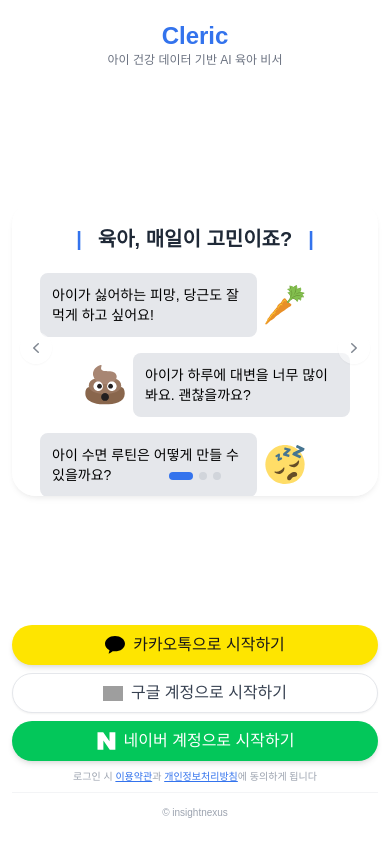
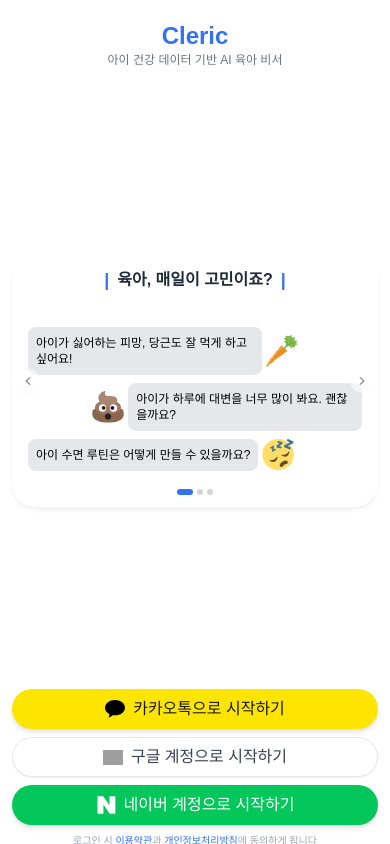
Before and after one commit to jjweidon/cleric, a Next.js app in the folder client/: page / in a window 390 px wide. Built offline with nearby package versions, Linux system fonts and the light colour scheme; grey boxes are pictures that could not be loaded.

Commit message:
fix(client): Intro Page 캐러셀 반응형 적용 안되는 부분 수정

```diff
--- a/client/src/app/page.tsx
+++ b/client/src/app/page.tsx
@@ -27,7 +27,7 @@
   };
 
   return (
-    <div className="flex flex-col items-center justify-center min-h-screen w-full">
+    <div className="flex flex-col min-h-[100vh] bg-white">
       {showIntro ? (
         // Intro 페이지
         <div className="flex flex-col items-center justify-center min-h-screen w-full fixed inset-0 bg-primary text-white animate-fade-out">
@@ -42,10 +42,11 @@
       ) : (
         // Sign in 페이지
         <div
-          className={`flex flex-col items-center justify-between min-h-screen w-full bg-white p-3 md:p-4 lg:p-6 ${
+          className={`flex flex-col min-h-[100vh] w-full bg-white p-3 md:p-4 lg:p-6 ${
             animateLogin ? 'animate-fade-in' : 'opacity-0'
           }`}
         >
+          <main className="flex-1 flex flex-col items-center justify-between h-full">
             {/* 앱 로고 */}
             <div className="w-full mt-2 md:mt-4">
               <h1 className="text-2xl md:text-3xl font-bold text-center text-primary mb-0 md:mb-1">Cleric</h1>
@@ -85,6 +86,7 @@
                 로그인 시 <a href="#" className="text-primary underline">이용약관</a>과 <a href="#" className="text-primary underline">개인정보처리방침</a>에 동의하게 됩니다
               </p>
             </div>
+          </main>
 
           <Footer />
         </div>
@@ -163,10 +165,10 @@
   };
 
   const renderTitle = (title: string) => (
-    <div className="flex items-center justify-center mb-5 text-center">
-      <span className="text-primary font-bold text-xl">|</span>
-      <h2 className="text-xl font-bold text-gray-800 px-2 text-center mx-2 break-keep">{title}</h2>
-      <span className="text-primary font-bold text-xl">|</span>
+    <div className="flex items-center justify-center mb-2 md:mb-5 text-center">
+      <span className="text-primary font-bold text-lg md:text-xl">|</span>
+      <h2 className="text-base md:text-xl font-bold text-gray-800 px-1 md:px-2 text-center mx-1 md:mx-2 break-keep">{title}</h2>
+      <span className="text-primary font-bold text-lg md:text-xl">|</span>
     </div>
   );
 
@@ -174,20 +176,20 @@
     switch (slide.type) {
       case 'conversations':
         return (
-          <div className="flex flex-col w-full space-y-4">
+          <div className="flex flex-col w-full space-y-2 md:space-y-4">
             {slide.conversations.map((conv: any, i: number) => (
               <div
                 key={i}
-                className={`flex ${conv.position === 'left' ? 'justify-start' : 'justify-end'} items-center gap-2 w-full`}
+                className={`flex ${conv.position === 'left' ? 'justify-start' : 'justify-end'} items-center gap-1 md:gap-2 w-full`}
               >
                 {conv.position === 'right' && (
-                  <div className="flex-shrink-0 w-10 h-10">
+                  <div className="flex-shrink-0 w-8 h-8 md:w-10 md:h-10">
                     <Image
                       src={conv.emoji}
-                      width={40}
-                      height={40}
+                      width={32}
+                      height={32}
                       alt={conv.emojiAlt}
-                      className="object-contain"
+                      className="object-contain w-full h-full"
                       onError={(e) => {
                         const target = e.target as HTMLImageElement;
                         target.onerror = null;
@@ -198,17 +200,17 @@
                     />
                   </div>
                 )}
-                <div className={`bg-gray-200 p-3 rounded-lg max-w-[70%] relative`}>
-                  <p className="text-sm">{conv.message}</p>
+                <div className={`bg-gray-200 p-2 md:p-3 rounded-lg max-w-[70%] relative`}>
+                  <p className="text-xs md:text-sm">{conv.message}</p>
                 </div>
                 {conv.position === 'left' && (
-                  <div className="flex-shrink-0 w-10 h-10 z-10">
+                  <div className="flex-shrink-0 w-8 h-8 md:w-10 md:h-10 z-10">
                     <Image
                       src={conv.emoji}
-                      width={40}
-                      height={40}
+                      width={32}
+                      height={32}
                       alt={conv.emojiAlt}
-                      className="object-contain"
+                      className="object-contain w-full h-full"
                       onError={(e) => {
                         const target = e.target as HTMLImageElement;
                         target.onerror = null;
@@ -227,13 +229,13 @@
       case 'illustration':
         return (
           <div className="relative w-full h-full flex flex-col items-center justify-center">
-            <div className="w-full mx-auto relative max-w-[220px] md:max-w-xs">
+            <div className="w-full mx-auto relative max-w-[100px] xs:max-w-[120px] sm:max-w-[140px] md:max-w-[160px] lg:max-w-[180px]">
               <Image
                 src={slide.image}
-                width={140}
-                height={80}
+                width={80}
+                height={48}
                 alt={slide.imageAlt}
-                className="object-contain mx-auto"
+                className="object-contain mx-auto w-full h-auto"
                 onError={(e) => {
                   const target = e.target as HTMLImageElement;
                   target.onerror = null;
@@ -242,25 +244,25 @@
               />
 
               {/* 말풍선 */}
-              <div className="absolute top-0 left-0 transform -translate-x-1/5 -translate-y-1/5 bg-gray-200 p-3 rounded-lg w-[180px] md:w-[220px] lg:w-[250px] relative">
-                <p className="text-xs md:text-sm">{slide.message}</p>
+              <div className="absolute top-0 left-0 transform -translate-x-1/4 -translate-y-1/4 bg-gray-200 p-1.5 md:p-2.5 rounded-lg w-[100px] xs:w-[120px] sm:w-[140px] md:w-[160px] lg:w-[180px] relative">
+                <p className="text-[9px] sm:text-[10px] md:text-xs">{slide.message}</p>
               </div>
 
               {/* 생각 풍선 */}
-              <div className="absolute top-0 right-0 transform translate-x-1/3 -translate-y-1/4 bg-gray-100 p-3 rounded-3xl w-[120px] md:w-[140px] lg:w-[160px] border border-gray-200">
-                <div className="flex flex-wrap justify-center gap-1 md:gap-2">
+              <div className="absolute top-0 right-0 transform translate-x-1/4 -translate-y-1/4 bg-gray-100 p-1.5 md:p-2.5 rounded-3xl w-[70px] xs:w-[80px] sm:w-[100px] md:w-[120px] lg:w-[140px] border border-gray-200">
+                <div className="flex flex-wrap justify-center gap-0.5 md:gap-1.5">
                   {slide.thoughts.map((thought: string, i: number) => (
                     <span
                       key={i}
-                      className="text-xs md:text-sm inline-block"
+                      className="text-[8px] sm:text-[9px] md:text-[10px] inline-block"
                       style={{
-                        fontSize: `${0.5 + (i+0.1) * 0.1}rem`,
+                        fontSize: `${0.35 + (i+0.1) * 0.08}rem`,
                         transform: `rotate(${(i+0.5) * 5 - 10}deg)`,
                         opacity: 0.7 + (i+0.1) * 0.3,
                         position: 'relative',
-                        left: `${(i % 2) * 10 - 5}px`,
-                        top: `${(i % 3) * 6 - 6}px`,
-                        margin: '3px'
+                        left: `${(i % 2) * 6 - 3}px`,
+                        top: `${(i % 3) * 3 - 3}px`,
+                        margin: '1px'
                       }}
                     >
                       {thought}
@@ -274,27 +276,27 @@
 
       case 'response':
         return (
-          <div className="w-full flex-col justify-center px-2">
-            <div className="bg-gray-200 p-3 md:p-4 rounded-lg w-full max-w-[85%] md:max-w-[90%] lg:max-w-[95%] relative">
+          <div className="w-full flex-col justify-center px-1 md:px-2">
+            <div className="bg-gray-200 p-1.5 md:p-3 rounded-lg w-full max-w-[80%] md:max-w-[85%] lg:max-w-[90%] relative">
               {slide.response.map((line: string, i: number) => {
                 if (line.startsWith('•')) {
                   return (
-                    <div key={i} className="flex items-start mt-1">
-                      <span className="text-primary font-bold mr-1">•</span>
-                      <p className="text-xs md:text-sm">{highlightText(line.substring(1).trim(), slide.highlights)}</p>
+                    <div key={i} className="flex items-start mt-0.5">
+                      <span className="text-primary font-bold mr-0.5">•</span>
+                      <p className="text-[9px] sm:text-[10px] md:text-xs">{highlightText(line.substring(1).trim(), slide.highlights)}</p>
                     </div>
                   );
                 }
 
                 if (line.includes('이유식 레시피')) {
-                  return <p key={i} className="text-xs md:text-sm font-bold text-primary mt-2 mb-1">{line}</p>;
+                  return <p key={i} className="text-[9px] sm:text-[10px] md:text-xs font-bold text-primary mt-1.5 mb-0.5">{line}</p>;
                 }
 
-                return <p key={i} className="text-xs md:text-sm mb-2">{highlightText(line, slide.highlights)}</p>;
+                return <p key={i} className="text-[9px] sm:text-[10px] md:text-xs mb-1.5">{highlightText(line, slide.highlights)}</p>;
               })}
             </div>
-            <div className="mt-3 text-right">
-              <span className="text-primary font-bold text-lg md:text-xl">Cleric</span>
+            <div className="mt-1.5 md:mt-2.5 text-right">
+              <span className="text-primary font-bold text-sm md:text-lg">Cleric</span>
             </div>
           </div>
         );
@@ -318,7 +320,7 @@
   return (
     <div className="w-full max-w-md mx-auto">
       {/* 캐러셀 트랙 */}
-      <div className="relative overflow-hidden rounded-2xl shadow-card h-[35vh] sm:h-[40vh] md:h-[45vh] lg:h-[50vh] min-h-[250px] max-h-[600px]">
+      <div className="relative overflow-hidden rounded-2xl shadow-card h-[30vh] sm:h-[35vh] md:h-[40vh] lg:h-[45vh] min-h-[200px] max-h-[500px]">
         <div
           className="flex w-full h-full"
           style={{
@@ -328,7 +330,7 @@
         >
           {slides.map((slide, index) => (
             <div key={index} className="w-full min-w-full flex-shrink-0 h-full absolute left-0 top-0" style={{ transform: `translateX(${index * 100}%)` }}>
-              <div className="bg-white bg-opacity-95 h-full w-full flex flex-col p-6 relative">
+              <div className="bg-white bg-opacity-95 h-full w-full flex flex-col p-3 md:p-6 relative">
                 {renderTitle(slide.title)}
                 <div className="flex-1 flex items-center justify-center px-1 md:px-4 lg:px-6">
                   {renderSlideContent(slide)}
@@ -339,14 +341,14 @@
         </div>
 
         {/* 슬라이드 표시기 */}
-        <div className="absolute bottom-4 left-1/2 transform -translate-x-1/2 flex space-x-1.5">
+        <div className="absolute bottom-3 md:bottom-4 left-1/2 transform -translate-x-1/2 flex space-x-1 md:space-x-1.5">
           {slides.map((_, idx) => (
             <button
               key={idx}
               className={`transition-all duration-300 ${
                 idx === activeSlide
-                  ? "bg-primary w-6 h-2 rounded-md"
-                  : "bg-gray-300 w-2 h-2 rounded-full"
+                  ? "bg-primary w-4 h-1.5 md:w-6 md:h-2 rounded-md"
+                  : "bg-gray-300 w-1.5 h-1.5 md:w-2 md:h-2 rounded-full"
               }`}
               onClick={() => handleSlideChange(idx)}
               aria-label={`슬라이드 ${idx + 1}`}
@@ -356,21 +358,21 @@
 
         {/* 좌우 스와이프 버튼 */}
         <button
-          className="absolute left-2 top-1/2 transform -translate-y-1/2 w-8 h-8 bg-white/80 rounded-full flex items-center justify-center shadow-sm opacity-70 hover:opacity-100 transition-opacity"
+          className="absolute left-1 md:left-2 top-1/2 transform -translate-y-1/2 w-6 h-6 md:w-8 md:h-8 bg-white/80 rounded-full flex items-center justify-center shadow-sm opacity-70 hover:opacity-100 transition-opacity"
           onClick={() => handleSwipe('right')}
           aria-label="이전 슬라이드"
         >
-          <svg xmlns="http://www.w3.org/2000/svg" viewBox="0 0 20 20" fill="currentColor" className="w-5 h-5 text-gray-600">
+          <svg xmlns="http://www.w3.org/2000/svg" viewBox="0 0 20 20" fill="currentColor" className="w-4 h-4 md:w-5 md:h-5 text-gray-600">
             <path fillRule="evenodd" d="M12.79 5.23a.75.75 0 01-.02 1.06L8.832 10l3.938 3.71a.75.75 0 11-1.04 1.08l-4.5-4.25a.75.75 0 010-1.08l4.5-4.25a.75.75 0 011.06.02z" clipRule="evenodd" />
           </svg>
         </button>
 
         <button
-          className="absolute right-2 top-1/2 transform -translate-y-1/2 w-8 h-8 bg-white/80 rounded-full flex items-center justify-center shadow-sm opacity-70 hover:opacity-100 transition-opacity"
+          className="absolute right-1 md:right-2 top-1/2 transform -translate-y-1/2 w-6 h-6 md:w-8 md:h-8 bg-white/80 rounded-full flex items-center justify-center shadow-sm opacity-70 hover:opacity-100 transition-opacity"
           onClick={() => handleSwipe('left')}
           aria-label="다음 슬라이드"
         >
-          <svg xmlns="http://www.w3.org/2000/svg" viewBox="0 0 20 20" fill="currentColor" className="w-5 h-5 text-gray-600">
+          <svg xmlns="http://www.w3.org/2000/svg" viewBox="0 0 20 20" fill="currentColor" className="w-4 h-4 md:w-5 md:h-5 text-gray-600">
             <path fillRule="evenodd" d="M7.21 14.77a.75.75 0 01.02-1.06L11.168 10 7.23 6.29a.75.75 0 111.04-1.08l4.5 4.25a.75.75 0 010 1.08l-4.5 4.25a.75.75 0 01-1.06-.02z" clipRule="evenodd" />
           </svg>
         </button>
```
Lines whose indentation alone changed are shown as unchanged.
